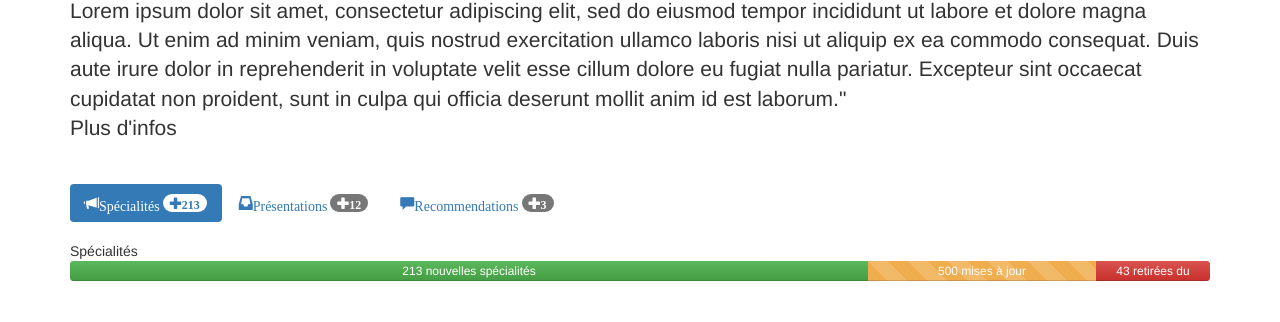
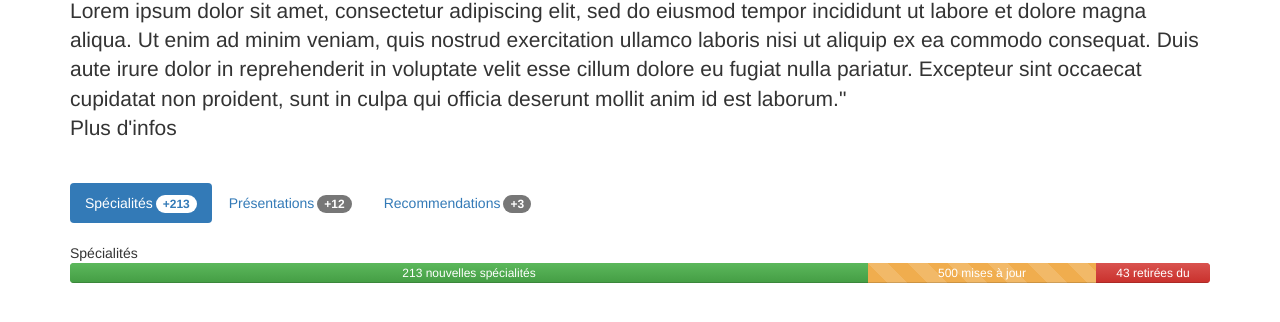
Before and after one commit to nicokosi/nicokosi.github.io, a plain HTML site: page sparkling-day/test-drugs.html in a window 1280 px wide. Shown: the part 114-436 px from the top of the page. Drawn offline with nearby package versions, Linux system fonts and the light colour scheme.

Commit message:
Remove ugly icons for dummy page

```diff
--- a/sparkling-day/test-drugs.html
+++ b/sparkling-day/test-drugs.html
@@ -59,13 +59,13 @@
       <div>
         <ul class="nav nav-pills" role="tablist">
           <li class="active" role="presentation">
-            <a href="#" class="glyphicons glyphicon glyphicon-bullhorn">Spécialités<span class="badge">+213</span></a>
+            <a href="#">Spécialités<span class="badge">+213</span></a>
           </li>
           <li role="presentation">
-            <a href="#" class="glyphicon glyphicon-inbox">Présentations<span class="badge">+12</span></a>
+            <a href="#">Présentations<span class="badge">+12</span></a>
           </li>
           <li role="presentation">
-            <a href="#" class="glyphicon glyphicon-comment">Recommendations<span class="badge">+3</span></a>
+            <a href="#">Recommendations<span class="badge">+3</span></a>
           </li>
         </ul>
       </div>
```
